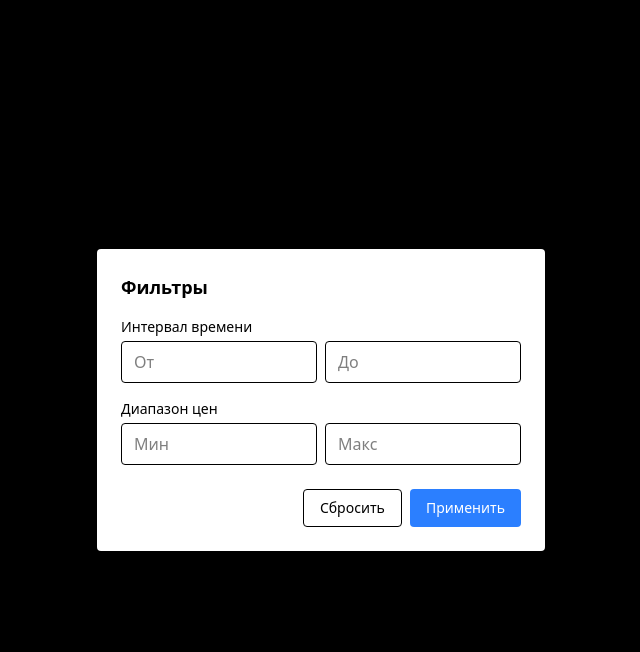
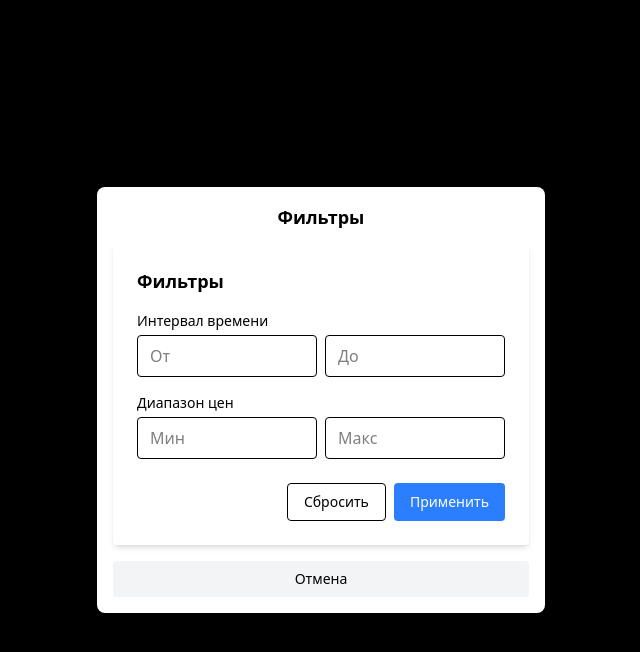
Before and after one commit to paper-apple/financial-assistant-web, a React (Vite) app in the folder frontend/: page / in a window 1280 px wide. Both pictures are taken after a click on the button "Фильтры". Shown: the top 652 px of the page, without its empty margins (319-959 px from the left). Built offline with nearby package versions, Linux system fonts and the light colour scheme; no server answers.

Commit message:
Общая модалка для фильтров и добавления

```diff
--- a/frontend/src/components/FilterModal.tsx
+++ b/frontend/src/components/FilterForm.tsx
@@ -3,16 +3,34 @@ import DatePicker from "react-datepicker";
 import "react-datepicker/dist/react-datepicker.css";
 import {type FilterParams} from "../types.tsx"
 
+// type FilterModalProps = {
+//   initialValues: FilterParams;
+//   onApply: (filters: FilterParams) => void;
+//   onClose: () => void;
+// };
+
 type FilterModalProps = {
+  initialValues: FilterParams;
   onApply: (filters: FilterParams) => void;
-  onClose: () => void;
 };
 
-export default function FilterModal({ onApply, onClose }: FilterModalProps) {
-  const [startDate, setStartDate] = useState<Date | null>(null);
-  const [endDate, setEndDate] = useState<Date | null>(null);
-  const [minPrice, setMinPrice] = useState("");
-  const [maxPrice, setMaxPrice] = useState("");
+// export function FilterModal({ initialValues, onApply, onClose }: FilterModalProps) {
+export function FilterForm({ initialValues, onApply }: FilterModalProps) {
+  const [startDate, setStartDate] = useState(initialValues.startDate);
+  const [endDate, setEndDate] = useState(initialValues.endDate);
+  const [minPrice, setMinPrice] = useState(initialValues.minPrice?.toString() ?? "");
+  const [maxPrice, setMaxPrice] = useState(initialValues.maxPrice?.toString() ?? "");
+
+
+  // const handleApply = () => {
+  //   onApply({
+  //     startDate,
+  //     endDate,
+  //     minPrice: minPrice ? Number(minPrice) : null,
+  //     maxPrice: maxPrice ? Number(maxPrice) : null,
+  //   });
+  //   onClose();
+  // };
 
   const handleApply = () => {
     onApply({
@@ -21,7 +39,6 @@ export default function FilterModal({ onApply, onClose }: FilterModalProps) {
       minPrice: minPrice ? Number(minPrice) : null,
       maxPrice: maxPrice ? Number(maxPrice) : null,
     });
-    onClose();
   };
 
   const handleReset = () => {
@@ -39,7 +56,7 @@ export default function FilterModal({ onApply, onClose }: FilterModalProps) {
 
 
   return (
-    <div className="fixed inset-0 bg-black bg-opacity-40 flex items-center justify-center z-50">
+    // <div className="fixed inset-0 bg-black bg-opacity-40 flex items-center justify-center z-50">
       <div className="bg-white p-6 rounded shadow-md w-full max-w-md">
         <h2 className="text-lg font-semibold mb-4">Фильтры</h2>
 
@@ -102,6 +119,6 @@ export default function FilterModal({ onApply, onClose }: FilterModalProps) {
           </button>
         </div>
       </div>
-    </div>
+    // </div>
   );
 }
--- a/frontend/src/pages/ExpensesPage.tsx
+++ b/frontend/src/pages/ExpensesPage.tsx
@@ -3,7 +3,7 @@ import { deleteExpense, fetchExpenses, type Expense } from "../api";
 import { ExpenseForm } from "../components/ExpenseForm";
 import { ExpenseList } from "../components/ExpenseList";
 import { Modal } from "../components/Modal";
-import  FilterModal from "../components/FilterModal";
+import {FilterForm} from "../components/FilterForm.tsx";
 import {type FilterParams} from "../types.tsx"
 
 export const ExpensesPage = () => {
@@ -69,6 +69,18 @@ export const ExpensesPage = () => {
   const handleCreated = (created: Expense) => {
     setExpenses(prev => [...prev, created]);
     setIsAddOpen(false);
+  };
+
+  const handleFilters = (filters: FilterParams) => {
+    setFilters(filters);
+    setShowFilters(false);
+    // onApply({
+    //   startDate,
+    //   endDate,
+    //   minPrice: minPrice ? Number(minPrice) : null,
+    //   maxPrice: maxPrice ? Number(maxPrice) : null,
+    // });
+    // onClose();
   };
 
   // Запуск режима выбора и отметка первой карточки
@@ -148,7 +160,7 @@ export const ExpensesPage = () => {
         <h2 className="text-xl font-semibold">Ваши расходы</h2>
         <div className="grid grid-cols-1 sm:grid-cols-2 md:grid-cols-3 lg:grid-cols-4 gap-4">
           <ExpenseList
-            expenses={expenses}
+            expenses={filteredExpenses}
             onEdit={handleEditClick}
             onLongPress={handleLongPress}
             onSelect={handleSelect}
@@ -201,14 +213,28 @@ export const ExpensesPage = () => {
         </Modal>
       )}
 
+      {/* Modal для фильтрации */}
       {showFilters && (
+        <Modal isOpen onClose={() => setShowFilters(false)}>
+          <h3 className="text-lg font-semibold mb-3 text-center">
+            Фильтры
+          </h3>
+          <FilterForm
+            initialValues={filters}
+            onApply={handleFilters}
+            // onApply={(newFilters: FilterParams) => setFilters(newFilters)}
+            // onClose={() => setShowFilters(false)}
+          />
+        </Modal>
+      )}
+
+      {/* {showFilters && (
         <FilterModal
+          initialValues={filters}
           onApply={(newFilters: FilterParams) => setFilters(newFilters)}
           onClose={() => setShowFilters(false)}
         />
-      )}
-
-
+      )} */}
     </section>
   );
 };
```
